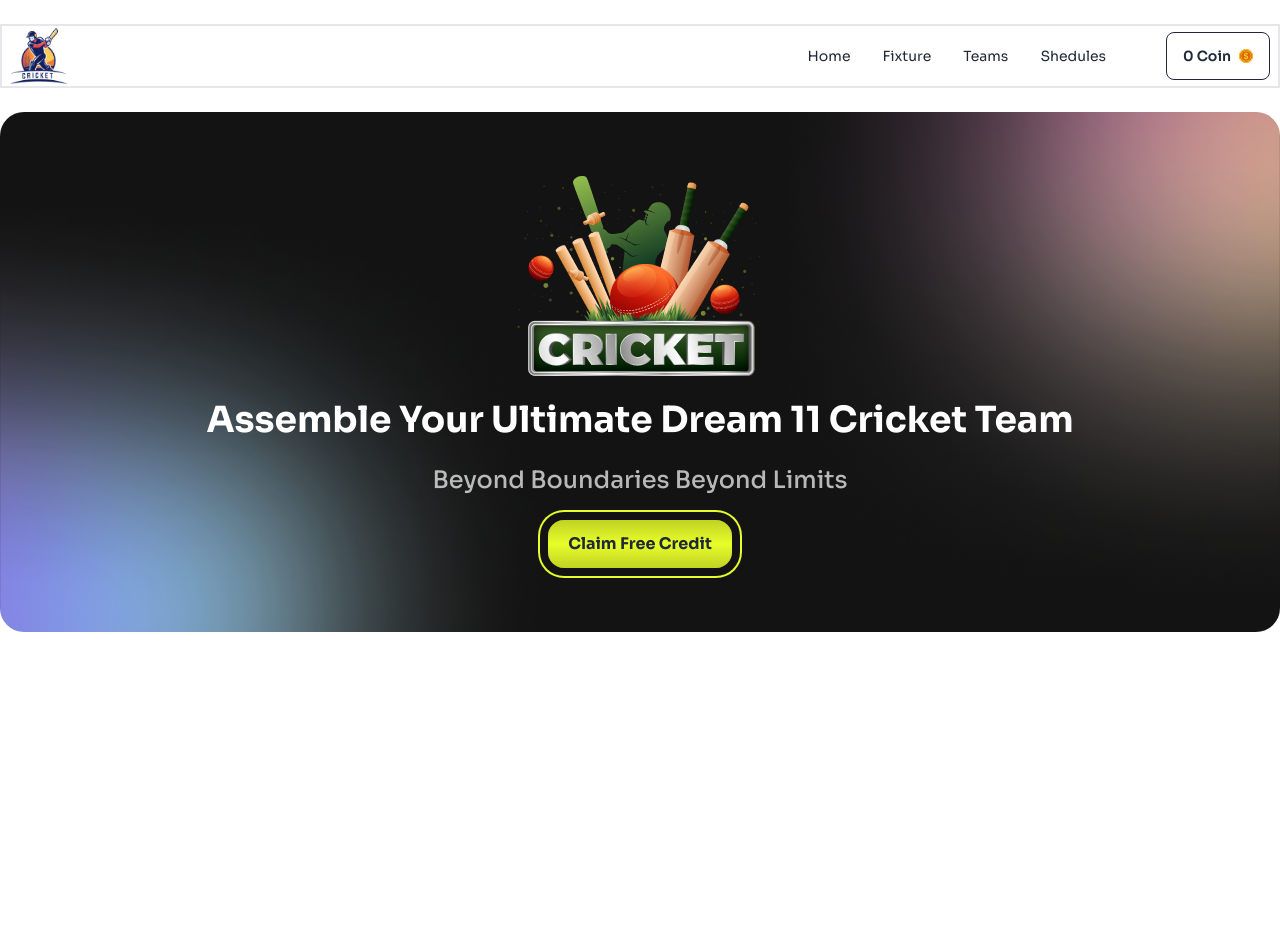
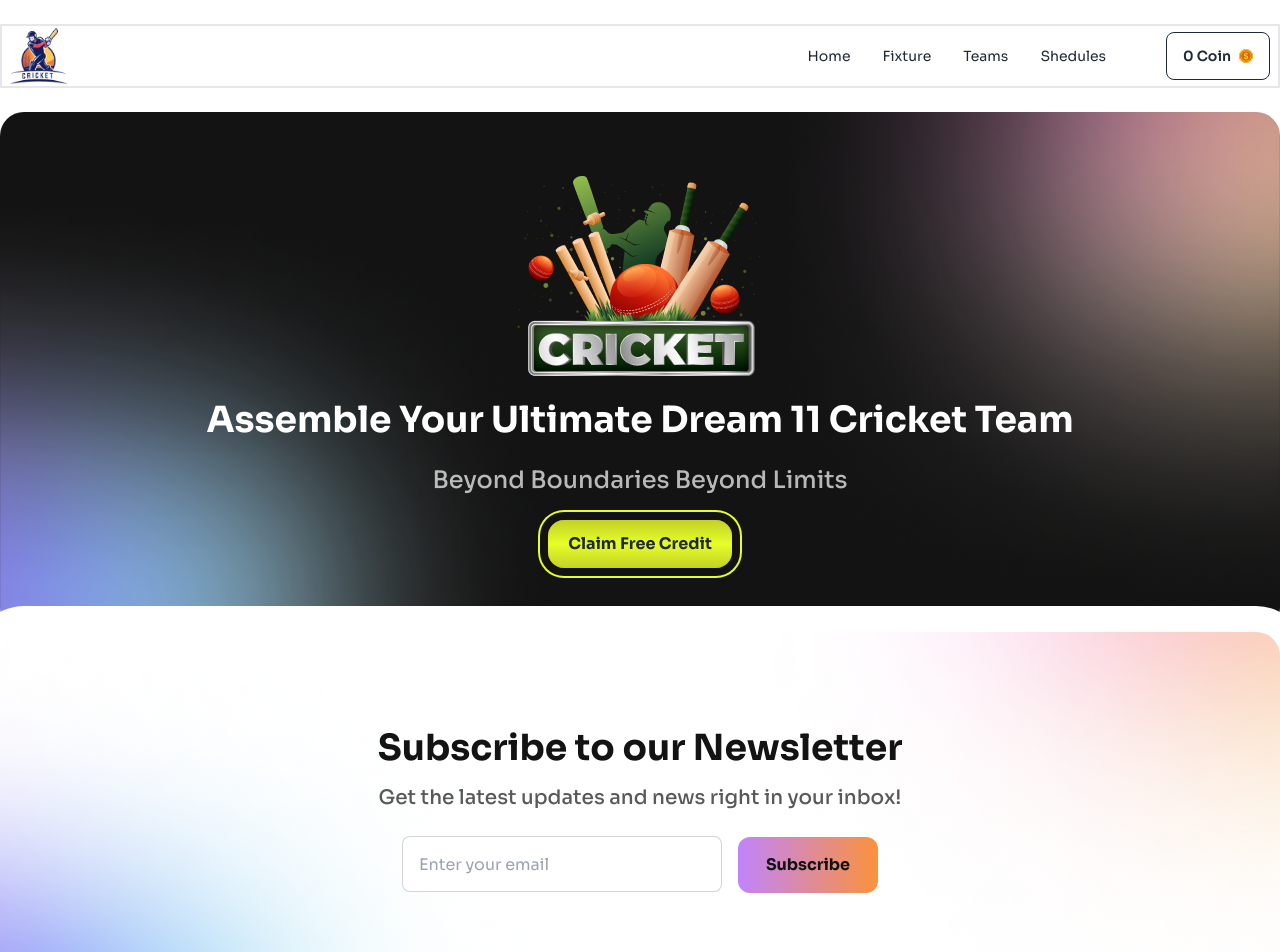
Before and after one commit to mdnumanahmed/dream-cricket-team, a React (Vite) app: page / in a window 1280 px wide. Shown: the top 952 px of the page. Before the commit the page ends 800 px from the top, so only its background shows below. Built offline with nearby package versions, Linux system fonts and the light colour scheme.

Commit message:
Newsletter section added

```diff
--- a/src/App.jsx
+++ b/src/App.jsx
@@ -1,11 +1,14 @@
 import Banner from "./components/Banner/Banner";
 import Header from "./components/Header/Header";
+import NewsLetter from "./components/NewsLetter/NewsLetter";
 
 function App() {
   return (
     <>
       <Header />
       <Banner />
+
+      <NewsLetter />
     </>
   );
 }
--- /dev/null
+++ b/src/components/NewsLetter/NewsLetter.jsx
@@ -0,0 +1,26 @@
+const NewsLetter = () => {
+  return (
+    <div className="container mx-auto bg-[url('../../assets/bg-shadow.png')] bg-no-repeat bg-cover bg-center px-60 py-24 rounded-3xl ring-2 ring-white ring-offset-[24px] ring-offset-white/15">
+      <div className="space-y-4 max-w-4xl text-center">
+        <h3 className="text-4xl font-bold text-[#131313]">
+          Subscribe to our Newsletter
+        </h3>
+        <p className="text-xl font-medium text-[#131313B3]">
+          Get the latest updates and news right in your inbox!
+        </p>
+        <div className="pt-2">
+          <input
+            type="text"
+            placeholder="Enter your email"
+            className="input input-bordered w-full h-14 max-w-xs mr-4"
+          />
+          <button className="text-base font-bold text-[#131313] px-7 py-4 rounded-xl bg-gradient-to-r from-purple-400 hover:from-purple-600 to-orange-400 hover:to-orange-600 hover:text-white">
+            Subscribe
+          </button>
+        </div>
+      </div>
+    </div>
+  );
+};
+
+export default NewsLetter;
```
